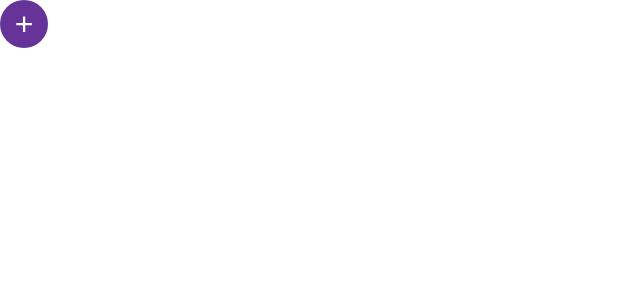
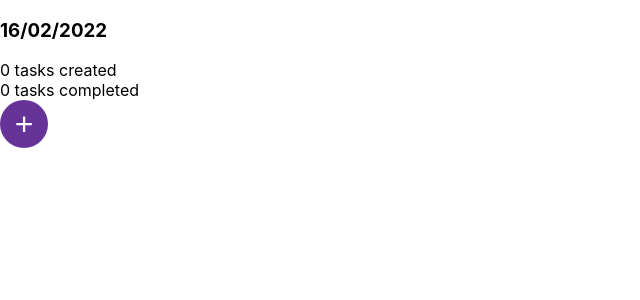
Before and after one commit to LuisGhz/react-todo-app, a React (Create React App) app: page / in a window 1280 px wide. Shown: the top 300 px of the page, without its empty margins (0-640 px from the left). Built offline with nearby package versions, Linux system fonts and the light colour scheme.

Commit message:
Integrate TodoHeader

```diff
--- a/src/pages/Home.jsx
+++ b/src/pages/Home.jsx
@@ -1,9 +1,12 @@
 import { AddTodoButton } from "components/AddTodoButton";
+import { TodoHeader } from "components/TodoHeader";
 
 export const Home = () => {
   return (
     <section className="todo">
-      <section className="todo__header"></section>
+      <section className="todo__header">
+        <TodoHeader />
+      </section>
       <section className="todo__todo-list"></section>
       <AddTodoButton />
     </section>
```
